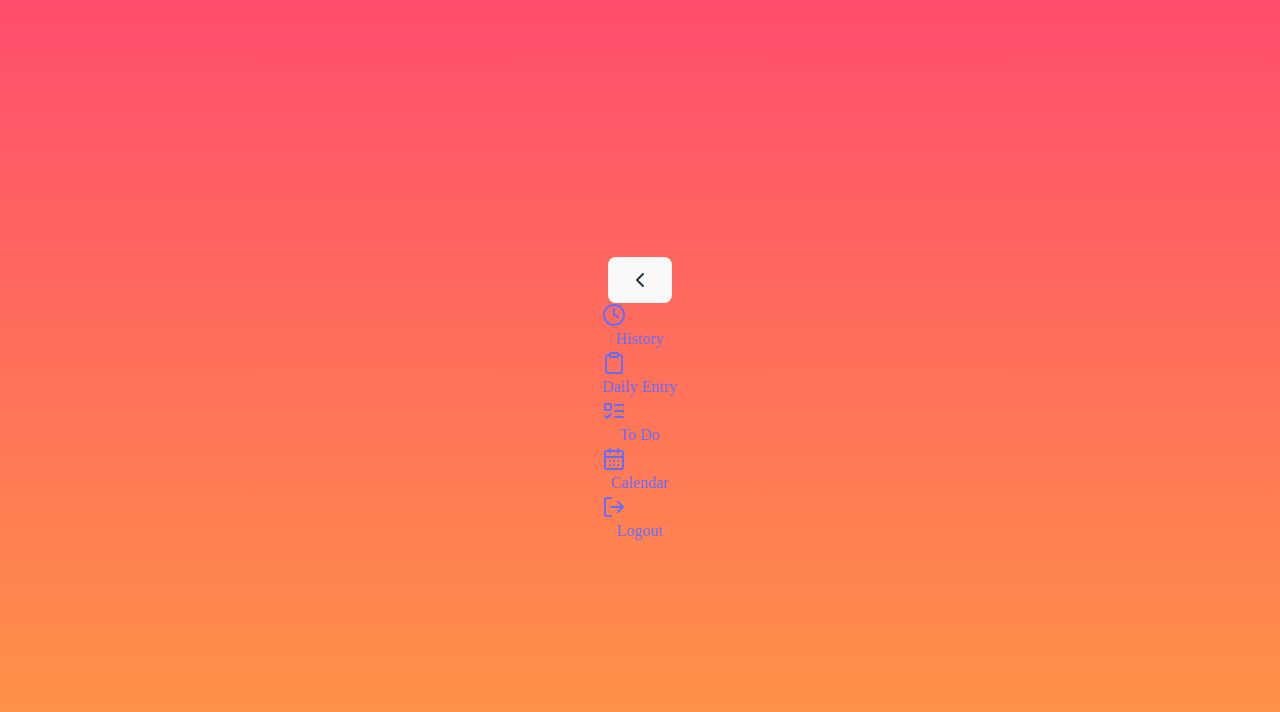
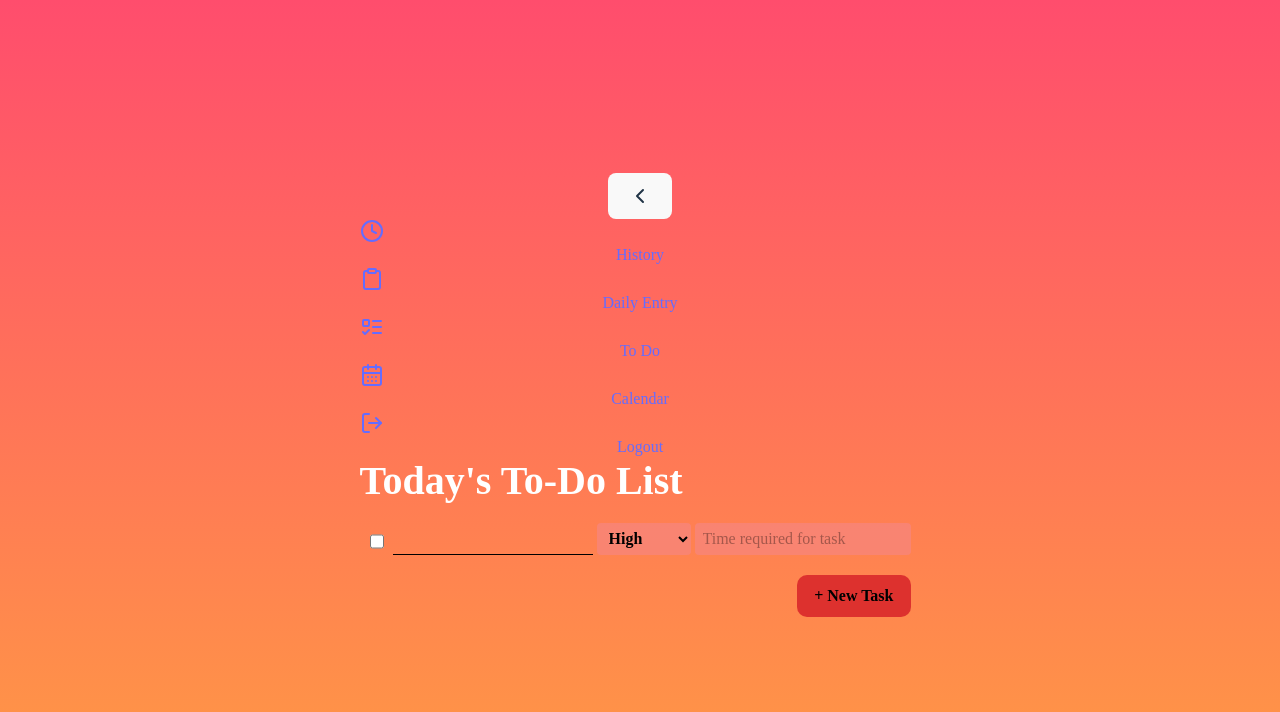
Before and after one commit to Rahma-abdul/Mental_Health_Journal, a React (Vite) app in the folder frontend/: page /todo in a window 1280 px wide. Shown: the top 712 px of the page. Built offline with nearby package versions, Linux system fonts and the light colour scheme.

Commit message:
To Do Page Done

```diff
--- a/frontend/src/pages/Todo.jsx
+++ b/frontend/src/pages/Todo.jsx
@@ -1,8 +1,66 @@
-import React from 'react';
+import React, { useState } from 'react';
 import Sidebar from './Sidebar';
+import '../styles/Todo.css' ;
+// import { Expand } from 'lucide-react';
 
-export default function Todo() {
-    return <>
-    <Sidebar/>
-    </>
+function Todo() {
+
+    const [tasks , setTasks] = useState([
+        {
+            completed: false ,
+            text: '',
+            priority: '' ,
+            duration: '',
+            id: Date.now()
+        }
+    ]);
+
+    const handleNewTasks = () =>{
+        setTasks([...tasks , {
+            completed: false ,
+            text: '',
+            priority: '' ,
+            duration: '',
+            id: Date.now()
+        }]);
+    };
+
+    const handleInput = (id, field , value) => {
+        setTasks(tasks.map(task =>
+            task.id === id ? {...task , [field]: value} :task
+        ));
+    };
+
+
+    return (
+       <Sidebar>
+            <h1>Today's To-Do List</h1>
+            <div className='container'>
+               {
+                tasks.map((task) => (
+                    <div key= {task.id} className='task'>
+
+                        <input type= 'checkbox' checked={task.completed} onChange={(e) => handleInput(task.id , 'completed', e.target.checked)}  className='checkbox-style'></input>
+
+                        <input type= 'text' value= {task.text} onChange={(e) => handleInput(task.id , 'text', e.target.value)} className='input' style= {task.completed ? { textDecoration: 'line-through'}:{}}></input>
+
+                        <select value={task.priority} onChange={(e) => handleInput(task.id , 'priority', e.target.value)} className='dropdown'>
+                            <option value= 'High' className='high'>High</option>
+                            <option value= 'Medium' className='medium'>Medium</option>
+                            <option value= 'Low' className='low'>Low</option>
+                        </select>
+
+                        <input type= 'text' value= {task.duration} onChange={(e) => handleInput(task.id , 'duration', e.target.value)} className='time' placeholder="Time required for task"></input>
+
+                    </div>
+                )
+                )
+               }
+
+            <button className="add-task" onClick={handleNewTasks}>+ New Task</button>
+            </div>
+       </Sidebar>
+      );
 }
+
+export default Todo;
--- a/frontend/src/styles/Calendar.css
+++ b/frontend/src/styles/Calendar.css
@@ -29,7 +29,7 @@ h1 {
     background-color: #f0f0f0;
     border: 1px solid #ccc;
     border-radius: 3px;
-    transition: background-color 0.2s ease;
+    /* transition: background-color 0.2s ease; */
 }
 
 /* .cell:hover{
--- /dev/null
+++ b/frontend/src/styles/Todo.css
@@ -0,0 +1,105 @@
+h1 {
+    text-align:left;
+    /* justify-content: left; */
+    font-family: 'Times New Roman', Times, serif;
+    color: white;
+    font-size: 2.5rem;
+    font-weight: bold;
+    /* margin-left: -100px; */
+    padding-bottom: 10px;
+    /* padding-left: 20px; */
+}
+
+
+.container{
+    display: flex ;
+    flex-direction: column;
+    gap: 4px;
+    padding: 10px;
+    max-width: fit-content;
+    margin: 0 auto;
+    align-items: flex-end;
+    font-family: 'Times New Roman', Times, serif;
+}
+
+.task{
+    display: flex;
+    gap: 4px;
+}
+
+.checkbox-style{
+    width: 14px;
+    margin-top: 5px;
+    accent-color: #ecc3c3;
+    background-color: white;
+}
+
+.input{
+    margin-left: 5px;
+    background-color: transparent;
+    border: none;
+    border-bottom: 1.5px solid black;
+    /* border-radius: 3px; */
+    color: black;
+    font-size: 1rem;
+    text-align:left;
+    text-indent: 2%;
+    outline: none;
+
+}
+
+.dropdown{
+    /* background-color: transparent; */
+    background-color: #f586869c;
+    color:black;
+    font-weight: bold;
+    outline: none;
+    border-radius: 4px;
+    padding: 0.25rem 0.5rem;
+}
+
+.high{
+    color:rgb(162, 6, 6);
+    font-weight: bold;
+}
+
+.medium{
+    color:rgb(172, 80, 5);
+    font-weight: bold;
+}
+
+.low{
+    color:rgb(6, 104, 6);
+    font-weight: bold;
+}
+
+.time{
+    background-color: #f586869c;
+    color:black;
+    /* font-weight: bold; */
+    outline: none;
+    border-radius: 4px;
+    padding: 0.25rem 0.5rem;
+}
+
+.time::placeholder{
+    color:rgba(0, 0, 0, 0.342);
+    font-weight: lighter;
+}
+
+.add-task{
+    margin-top: 1rem;
+    padding: 0.5rem 1rem;
+    background-color: #db2d2df1;
+    color: black;
+    font-weight: bold;
+    border-radius: 10px;
+    cursor: pointer;
+    transition: 0.2s ease-in-out;
+    outline: none;
+}
+
+.add-task:hover{
+    background-color: #dc4a4af1;
+    border-color:#dc4a4af1 ;
+}
```
